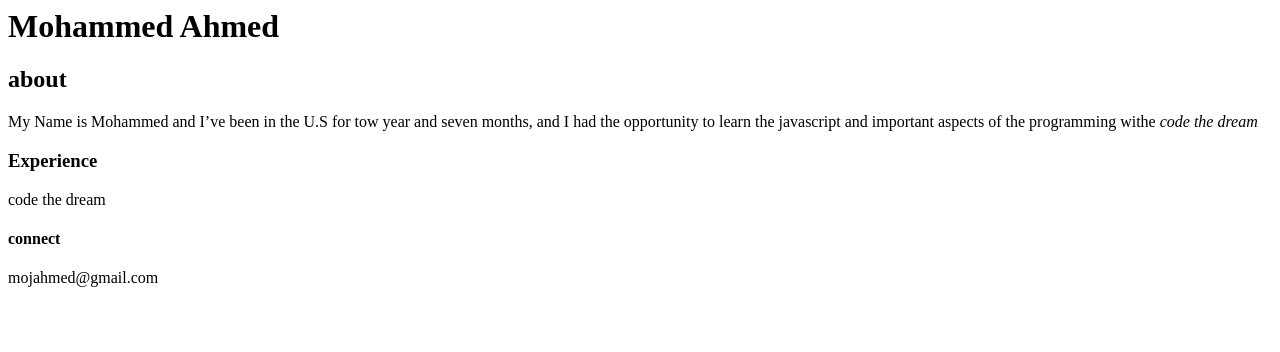
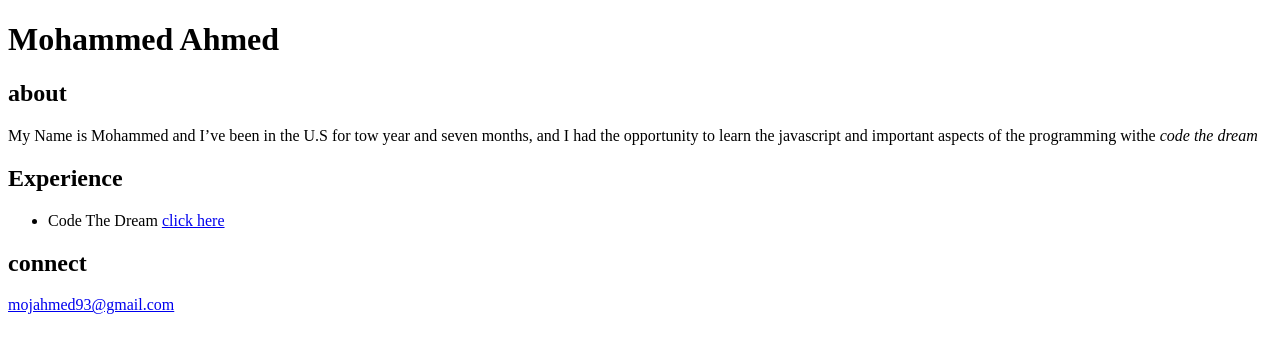
Before and after one commit to mojahmed/intro-to-programming-apollo, a plain HTML site: page index.html in a window 1280 px wide. Drawn offline with Linux system fonts and the light colour scheme.

Commit message:
lesson 4.1

```diff
--- a/index.html
+++ b/index.html
@@ -1,11 +1,42 @@
-<h1>Mohammed Ahmed </h1>
-<h2>about</h2>
+<!DOCTYPE html>
+<html lang="en">
 
-My Name is Mohammed and I’ve been in the U.S for tow year and seven months, and I had the opportunity to learn the javascript
-and important aspects of the programming withe <em>code the dream</em><br>
+<head>
+    <meta charset="UTF-8">
+    <meta http-equiv="X-UA-Compatible" content="IE=edge">
+    <meta name="viewport" content="width=device-width, initial-scale=1.0">
+    <title>Code The Dream</title>
+</head>
 
-<h3>Experience</h3>
-code the dream
-<h4>connect</h4>
-mojahmed@gmail.com
-<p></p>
+<body>
+    <h1>Mohammed Ahmed</h1>
+    <section>
+        <h2>about</h2>
+        <p>My Name is Mohammed and I’ve been in the U.S for tow year and seven months, and I had the opportunity to
+            learn the javascript
+            and important aspects of the programming withe <em>code the dream</em><br></p>
+    </section>
+
+
+
+
+    <!--<img src= "WhatsApp Image 2021-10-23 at 10.47.52 PM.jpeg">-->
+    <section>
+        <h2>Experience</h2>
+        <ul>
+            <li>
+                Code The Dream
+                <a href="https://codethedream.org/">click here</a>
+            </li>
+        </ul>
+    </section>
+
+    <section>
+        <h2>connect</h2>
+        <a class="center" href="mailto:mojahmed93@gmail.com">mojahmed93@gmail.com</a>
+    </section>
+
+
+</body>
+
+</html>
```
Also changed, not shown: _117310488_16.jpg (added).
